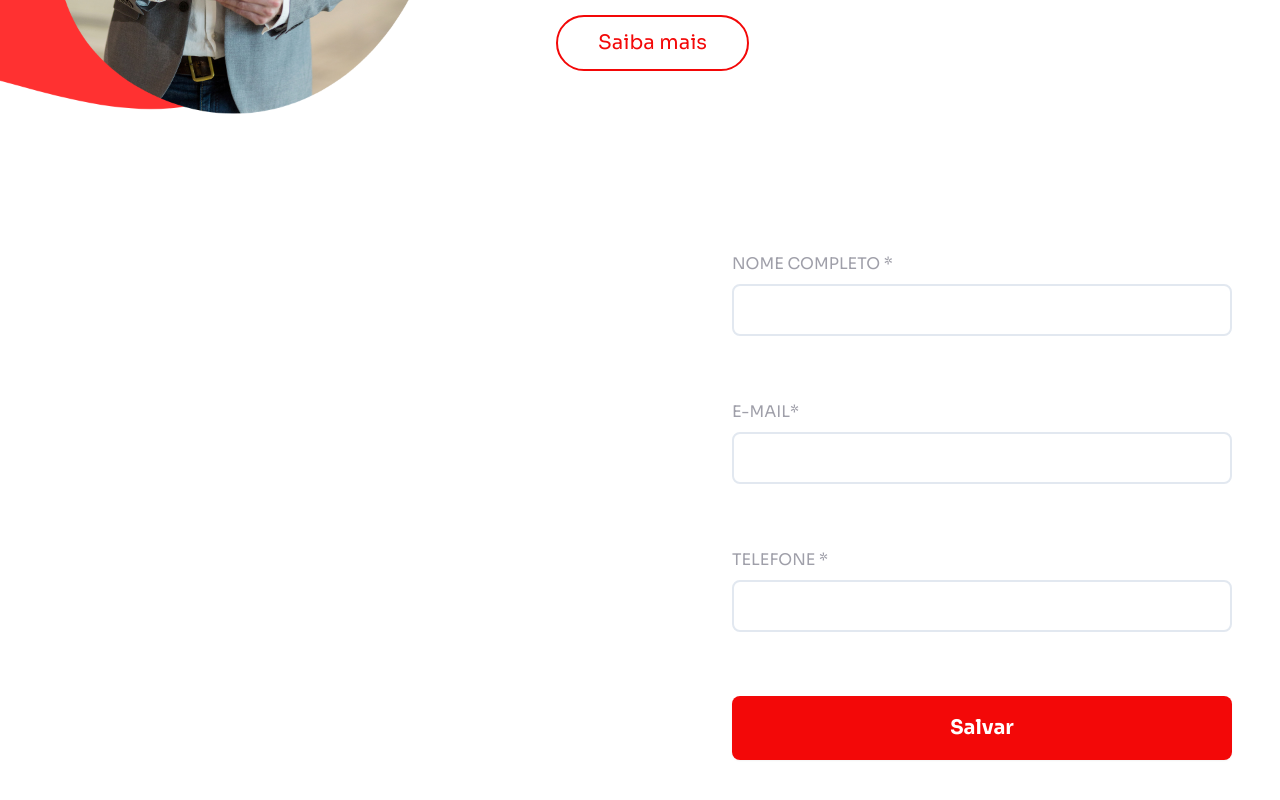
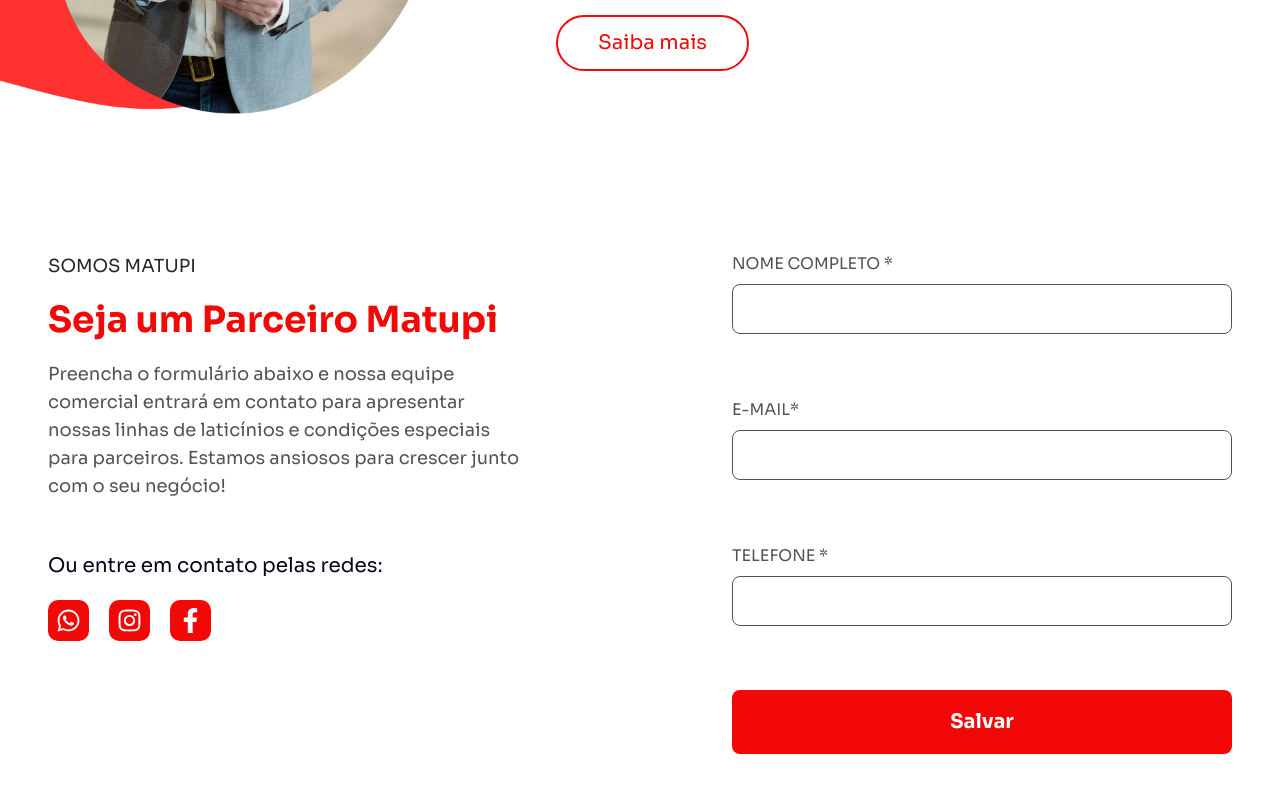
Before and after one commit to your-count-sites/site-matupi, a Next.js app: page /servicos in a window 1280 px wide. Shown: the part 520-1320 px from the top of the page. Built offline with nearby package versions, Linux system fonts and the light colour scheme.

Commit message:
feat: Enhance Servicos page with partner information and social media links

```diff
--- a/src/app/servicos/page.tsx
+++ b/src/app/servicos/page.tsx
@@ -9,6 +9,7 @@
 import Image from "next/image";
 import { ContatoBg, ServiceBanner } from "../../../public/assets";
 import Link from "next/link";
+import { FaFacebookF, FaInstagram, FaWhatsapp } from "react-icons/fa";
 
 const contactSchema = z.object({
   name: z.string().min(1, "Insira seu nome"),
@@ -82,18 +83,58 @@
         <Container>
           <div className="w-full ">
             <Container>
-              <div className="w-full flex flex-row justify-end py-32">
+              <div className="w-full flex flex-row justify-between py-32">
+                <div className="flex flex-col gap-5 w-[40%]">
+                  <span className="text-lg text-zinc-800">SOMOS MATUPI</span>
+                  <h1 className="text-4xl font-semibold text-[#f30808]">
+                    Seja um Parceiro Matupi
+                  </h1>
+                  <span className="text-lg text-zinc-600">
+                    Preencha o formulário abaixo e nossa equipe comercial
+                    entrará em contato para apresentar nossas linhas de
+                    laticínios e condições especiais para parceiros. Estamos
+                    ansiosos para crescer junto com o seu negócio!
+                  </span>
+
+                  <div className="flex flex-col gap-5 mt-8">
+                    <h1 className="text-xl font-normal">
+                      Ou entre em contato pelas redes:
+                    </h1>
+                    <div className="flex flex-row gap-5">
+                      <Link href={"/"} className="p-2 bg-[#f30808] rounded-lg">
+                        <FaWhatsapp size={25} color="#fff" />
+                      </Link>
+
+                      <Link
+                        href={"https://www.instagram.com/grupomatupi/"}
+                        className="p-2 bg-[#f30808] rounded-lg"
+                      >
+                        <FaInstagram size={25} color="#fff" />
+                      </Link>
+
+                      <Link
+                        href={
+                          "https://www.facebook.com/grupomatupi?locale=pt_BR"
+                        }
+                        className="p-2 bg-[#f30808] rounded-lg"
+                      >
+                        <FaFacebookF size={25} color="#fff" />
+                      </Link>
+                    </div>
+                  </div>
+                </div>
+
                 <form
                   className="w-[500px] flex flex-col gap-8"
                   onSubmit={handleSubmit(onSubmit)}
                 >
                   <div className="flex flex-col gap-2">
-                    <label htmlFor="" className="text-zinc-400">
+                    <label htmlFor="" className="text-zinc-600">
                       NOME COMPLETO *
                     </label>
                     <input
                       type="text"
-                      className="rounded-md p-3 border-2 outline-none w-full"
+                      className="rounded-md p-3 border border-zinc-600 outline-none w-full"
                       {...register("name")}
                     />
                     <span className="text-red-700 p-3">
@@ -101,12 +142,12 @@
                     </span>
                   </div>
                   <div className="flex flex-col gap-2">
-                    <label htmlFor="" className="text-zinc-400">
+                    <label htmlFor="" className="text-zinc-600">
                       E-MAIL*
                     </label>
                     <input
                       type="email"
-                      className="rounded-md p-3 border-2 outline-none w-full"
+                      className="rounded-md p-3 border border-zinc-600 outline-none w-full"
                       {...register("email")}
                     />
                     <span className="text-red-700 p-3">
@@ -114,12 +155,12 @@
                     </span>
                   </div>
                   <div className="flex flex-col gap-2">
-                    <label htmlFor="" className="text-zinc-400">
+                    <label htmlFor="" className="text-zinc-600">
                       TELEFONE *
                     </label>
                     <input
                       type="tel"
-                      className="rounded-md p-3 border-2 outline-none w-full"
+                      className="rounded-md p-3 border border-zinc-600 outline-none w-full"
                       {...register("phone")}
                     />
                     <span className="text-red-700 p-3">
```
